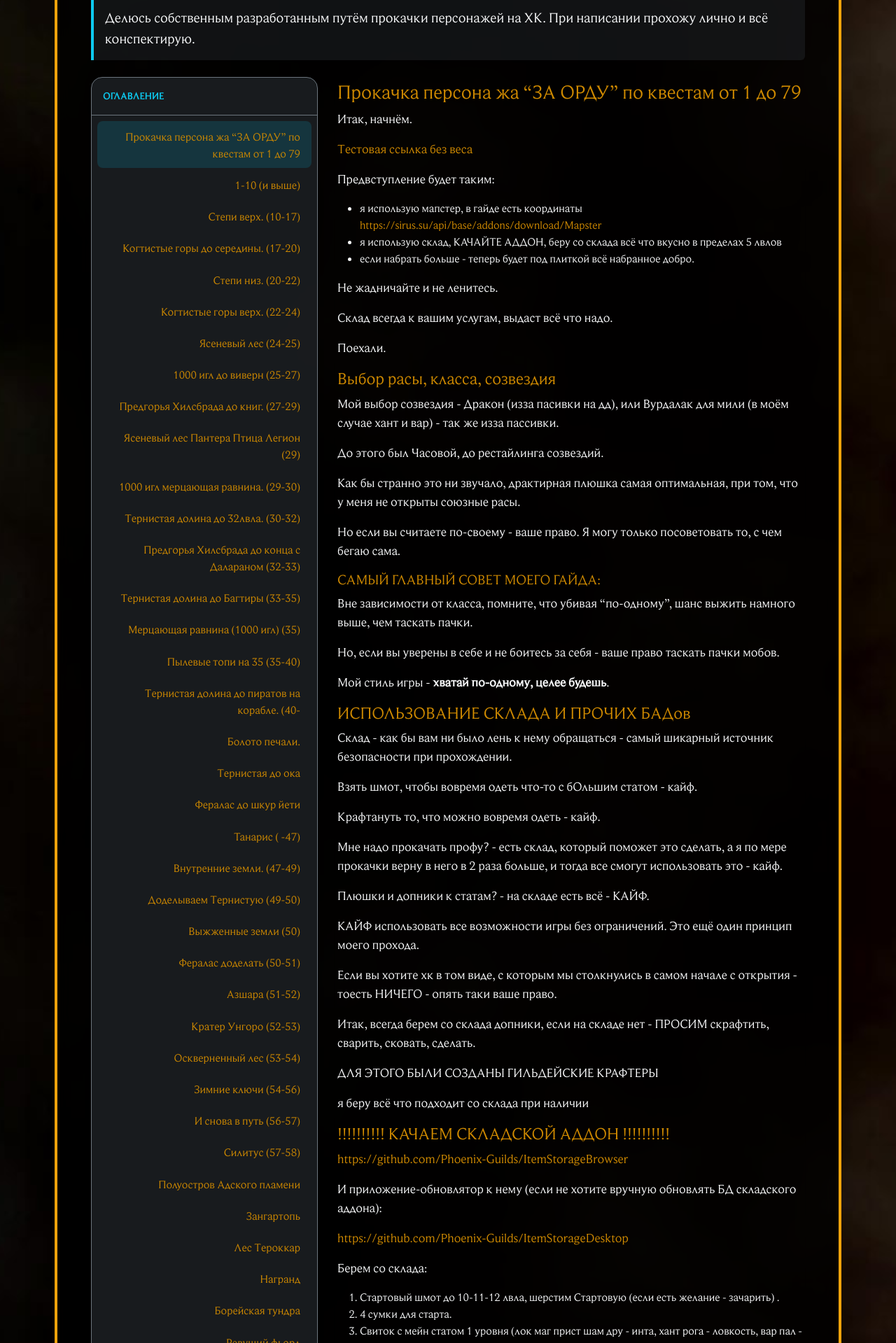
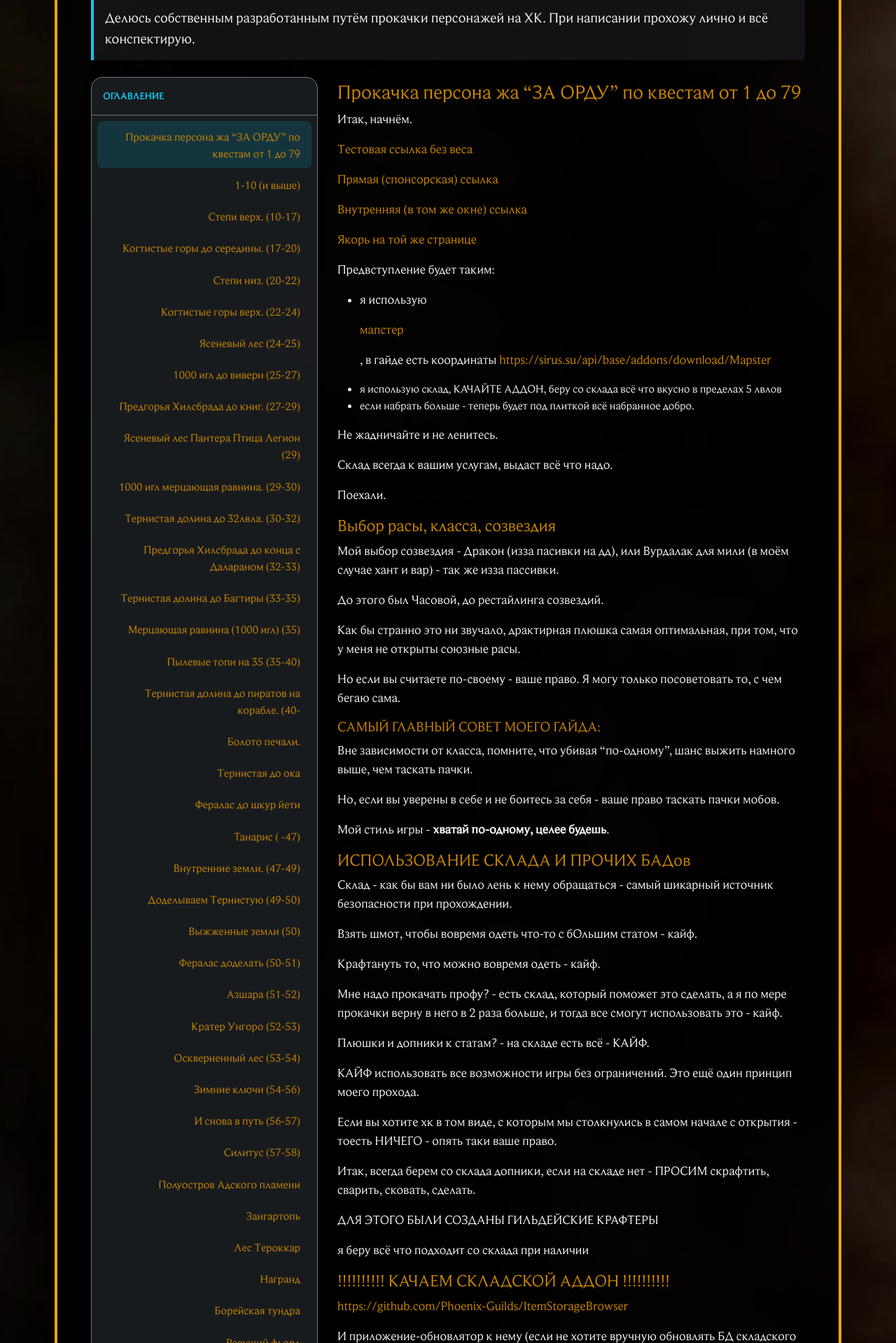
Before and after one commit to Phoenix-Guilds/phoenix-guilds.github.io, a Jekyll site: the page built from _guides/gayd-po-prokachke-hk-ot-silmy.md, in a window 1280 px wide. Shown: the part 656-2575 px from the top of the page at 70% size. Built offline with Jekyll 4.4.1, drawn with Linux system fonts in a browser that asks for light colours; nearby versions of some CDN libraries; library files that are not in the unit come from our copies.

Commit message:
Update Гайды “gayd-po-prokachke-hk-ot-silmy”

```diff
--- a/_guides/gayd-po-prokachke-hk-ot-silmy.md
+++ b/_guides/gayd-po-prokachke-hk-ot-silmy.md
@@ -12,9 +12,19 @@ description: |-
 
 [Тестовая ссылка без веса](https://something.else){: rel="nofollow noopener" target="_blank"}
 
+[Прямая (спонсорская) ссылка](https://something.else){: rel="opener" target="_blank"}
+
+[Внутренняя (в том же окне) ссылка](https://something.else)
+
+[Якорь на той же странице](#prokachka-persona-zha-za-ordu-po-kvestam-ot-1-do-79){: .anchor-link}
+
 Предвступление будет таким:
 
-* я использую мапстер, в гайде есть координаты <https://sirus.su/api/base/addons/download/Mapster>
+* я использую
+
+  [мапстер](https://ssylka.na/addon){: rel="nofollow noopener" target="_blank"}
+
+  , в гайде есть координаты <https://sirus.su/api/base/addons/download/Mapster>
 * я использую склад, КАЧАЙТЕ АДДОН, беру со склада всё что вкусно в пределах 5 лвлов
 * если набрать больше - теперь будет под плиткой всё набранное добро.
 
```
